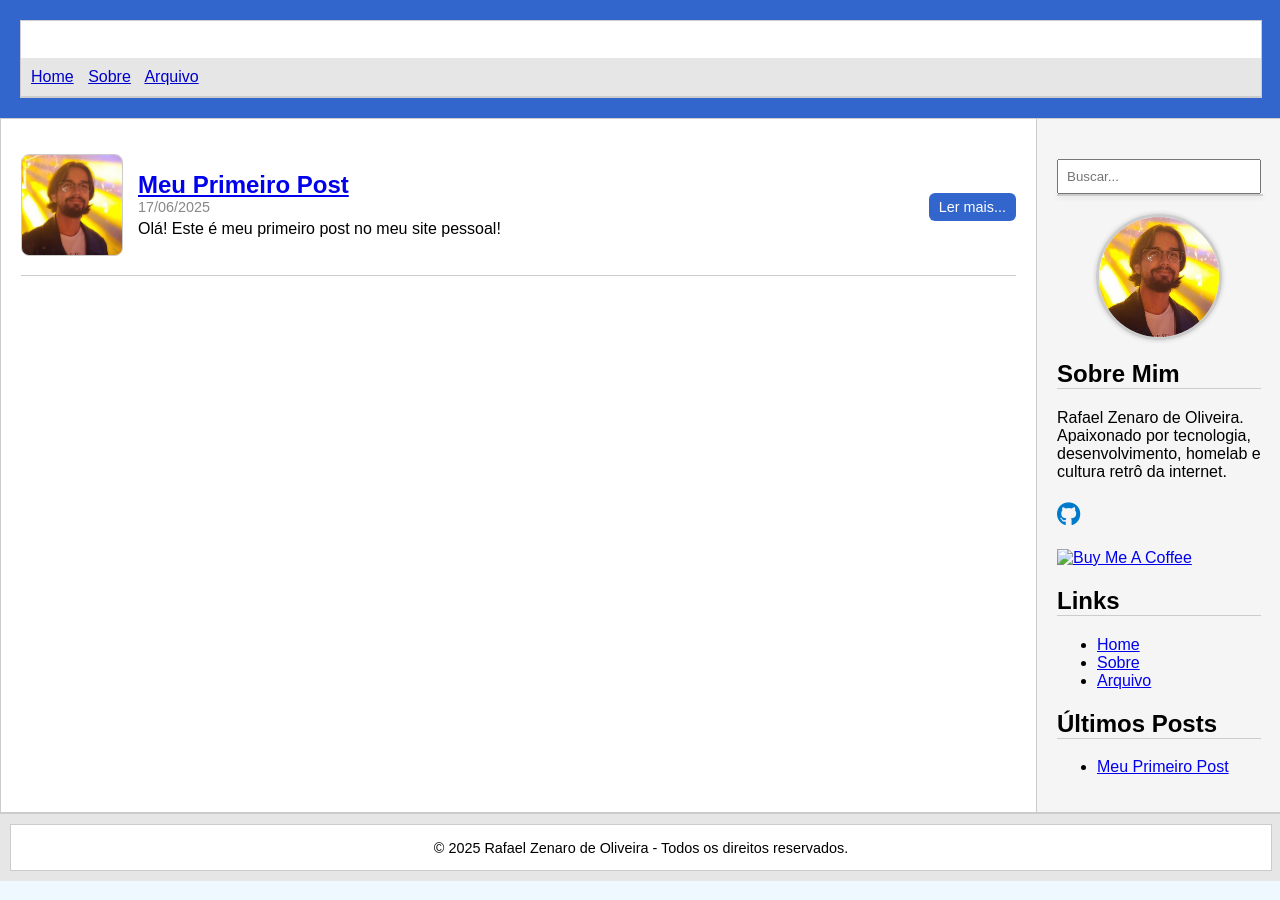
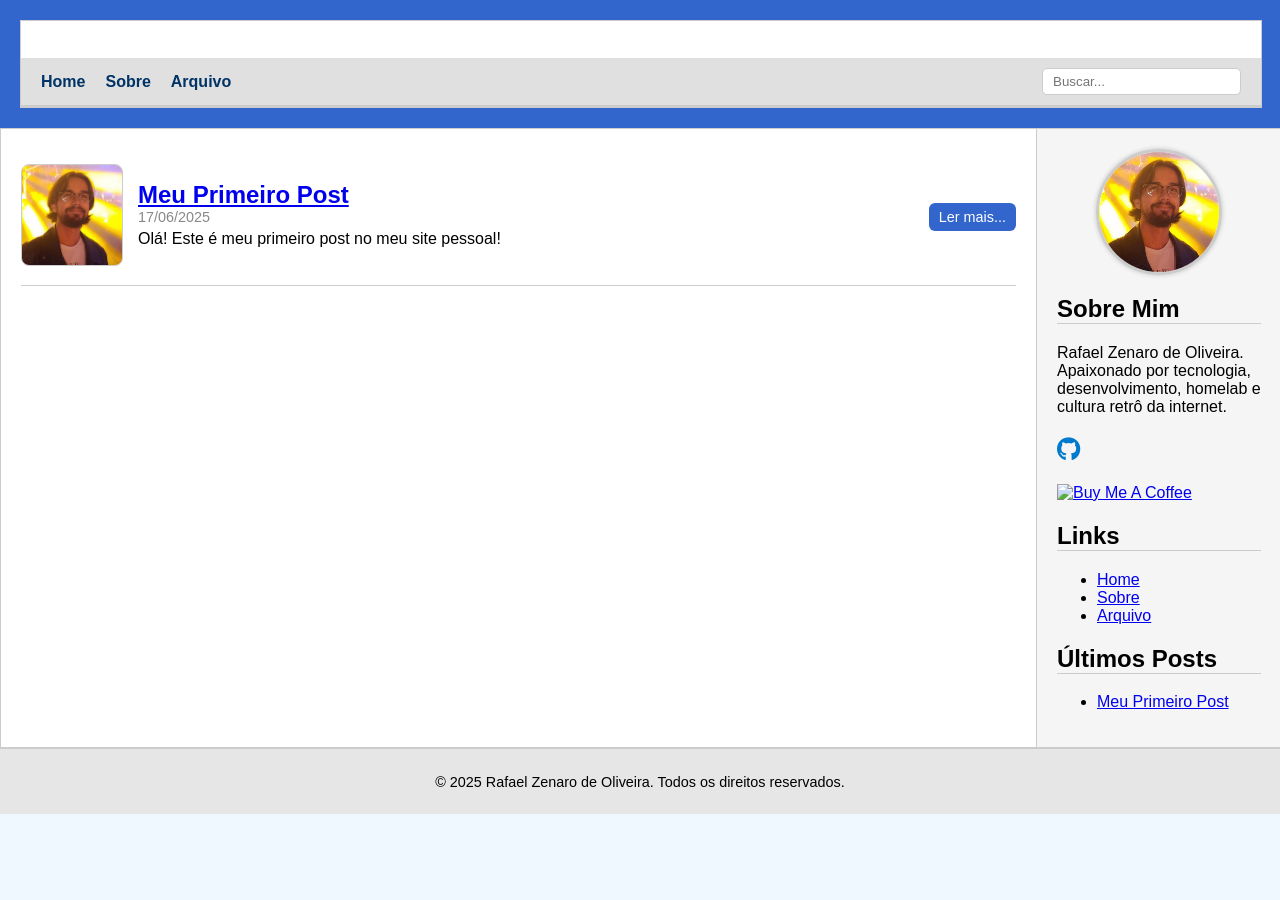
Before and after one commit to zenaror/zenaror.github.io, a Jekyll site: the page built from index.html, in a window 1280 px wide. Built offline with Jekyll 4.4.1, drawn with Linux system fonts in a browser that asks for light colours.

Commit message:
atualizacao

```diff
--- a/_config.yml
+++ b/_config.yml
@@ -1,7 +1,8 @@
 title: Blog do Rafael
-description: Meu blog pessoal com visual retrô anos 2000
+description: Meu blog pessoal
+author: Rafael Zenaro de Oliveira
 baseurl: ""
-url: "https://seuusuario.github.io"
+url: "https://zenaror.github.io"
 theme: minima
 markdown: kramdown
 plugins:
--- /dev/null
+++ b/_includes/footer.html
@@ -0,0 +1,3 @@
+<footer class="footer">
+  <p>&copy; {{ site.time | date: "%Y" }} {{ site.author }}. Todos os direitos reservados.</p>
+</footer>
--- /dev/null
+++ b/_includes/navbar.html
@@ -0,0 +1,30 @@
+<div class="navbar">
+  <!-- Busca no topo no mobile -->
+  <div class="navbar-search-mobile">
+    <form action="{{ '/search' | relative_url }}" method="get">
+      <input type="text" name="query" placeholder="Buscar...">
+    </form>
+  </div>
+
+  <!-- Navbar principal -->
+  <div class="navbar-left">
+    <!-- <div class="navbar-logo">
+      <a href="{{ '/' | relative_url }}">Meu Blog</a>
+    </div> -->
+    <div class="navbar-links">
+      <a href="{{ '/' | relative_url }}">Home</a>
+      <a href="{{ '/sobre' | relative_url }}">Sobre</a>
+      <a href="{{ '/arquivo' | relative_url }}">Arquivo</a>
+    </div>
+  </div>
+
+  <!-- Busca no desktop -->
+  <div class="navbar-right">
+    <form action="{{ '/search' | relative_url }}" method="get">
+      <input type="text" name="query" placeholder="Buscar...">
+    </form>
+  </div>
+
+  <!-- Botão hamburger -->
+  <div class="navbar-toggle" onclick="toggleMenu()">☰</div>
+</div>
--- a/_includes/sidebar.html
+++ b/_includes/sidebar.html
@@ -1,4 +1,4 @@
-<div class="search-box">
+<!-- <div class="search-box">
   <input
     type="text"
     id="search-input"
@@ -7,7 +7,7 @@
     spellcheck="false"
   />
   <ul id="search-results" class="search-results"></ul>
-</div>
+</div> -->
 <div class="avatar">
   <img src="assets/img/avatar/avatar.jpeg" alt="Foto de perfil">
 </div>
--- a/_layouts/default.html
+++ b/_layouts/default.html
@@ -14,11 +14,7 @@
   <header>
     <div class="container">
       <h1><a href="{{ '/' | relative_url }}">{{ site.title }}</a></h1>
-      <nav>
-        <a href="{{ '/' | relative_url }}">Home</a>
-        <a href="{{ '/sobre' | relative_url }}">Sobre</a>
-        <a href="{{ '/arquivo' | relative_url }}">Arquivo</a>
-      </nav>
+      {% include navbar.html %}
     </div>
   </header>
 
@@ -32,11 +28,14 @@
     </aside>
   </div>
 
-  <footer>
-    <div class="container">
-      <p>&copy; 2025 Rafael Zenaro de Oliveira - Todos os direitos reservados.</p>
-    </div>
-  </footer>
+  {% include footer.html %}
+<script>
+function toggleMenu() {
+  const navbar = document.querySelector('.navbar');
+  navbar.classList.toggle('active');
+}
+</script>
+
   <script src="/assets/js/search.js"></script>
 </body>
 </html>
--- a/assets/css/style.css
+++ b/assets/css/style.css
@@ -1,3 +1,4 @@
+/* Geral */
 body {
   font-family: Arial, sans-serif;
   background-color: #f0f8ff;
@@ -14,6 +15,16 @@ body {
   border: 1px solid #ccc;
 }
 
+.content {
+  display: flex;
+}
+
+.main {
+  flex: 1;
+  padding: 20px;
+}
+
+/* Header antigo (não mais usado na navbar, mas mantido se quiser usar) */
 header {
   background-color: #3366cc;
   color: white;
@@ -29,27 +40,7 @@ header h1 a {
   text-decoration: none;
 }
 
-nav {
-  background-color: #e6e6e6;
-  padding: 10px;
-  border-bottom: 1px solid #ccc;
-}
-
-nav a {
-  color: #0000cc;
-  text-decoration: underline;
-  margin-right: 10px;
-}
-
-.content {
-  display: flex;
-}
-
-.main {
-  flex: 1;
-  padding: 20px;
-}
-
+/* Sidebar */
 .sidebar {
   max-width: 204px;
   width: 100%;
@@ -98,7 +89,7 @@ nav a {
 }
 
 /* Footer */
-footer {
+footer, .footer {
   background-color: #e6e6e6;
   text-align: center;
   padding: 10px;
@@ -154,7 +145,7 @@ footer {
   background-color: #254d99;
 }
 
-/* Search */
+/* Search box (inline) */
 .search-box {
   margin: 20px 0;
   position: relative;
@@ -194,3 +185,137 @@ footer {
 .search-results li:hover {
   background-color: #f0f8ff;
 }
+
+/* Search Results Page */
+.search-container {
+  margin-top: 20px;
+}
+
+#search-results li {
+  margin-bottom: 10px;
+}
+
+#search-results li a {
+  color: #3366cc;
+  text-decoration: none;
+}
+
+#search-results li a:hover {
+  text-decoration: underline;
+}
+
+/* Navbar */
+.navbar {
+  background-color: #e0e0e0;
+  padding: 10px 20px;
+  border-bottom: 2px solid #ccc;
+  flex-wrap: wrap;
+  position: relative;
+  display: flex;
+  justify-content: space-between;
+  align-items: center;
+}
+
+/* Logo + Hamburger */
+.navbar-top {
+  display: flex;
+  align-items: center;
+  width: 100%;
+  justify-content: space-between;
+}
+
+.navbar-logo a {
+  font-weight: bold;
+  color: #003366;
+  text-decoration: none;
+  font-size: 18px;
+}
+
+/* Navbar Links */
+.navbar-links {
+  display: flex;
+  align-items: center;
+}
+
+.navbar-links a {
+  margin-right: 20px;
+  text-decoration: none;
+  color: #003366;
+  font-weight: bold;
+}
+
+.navbar-links a:last-child {
+  margin-right: 0;
+}
+
+.navbar-links a:hover {
+  text-decoration: underline;
+}
+
+/* Busca desktop */
+.navbar-right form {
+  display: flex;
+}
+
+.navbar-right input {
+  padding: 5px 10px;
+  border-radius: 5px;
+  border: 1px solid #ccc;
+}
+
+/* Busca no topo mobile */
+.navbar-search-mobile {
+  display: none;
+  width: 100%;
+  padding: 5px 0;
+}
+
+.navbar-search-mobile input {
+  width: 100%;
+  padding: 5px;
+  border-radius: 5px;
+  border: 1px solid #ccc;
+}
+
+/* Botão Hamburger */
+.navbar-toggle {
+  display: none;
+  font-size: 24px;
+  cursor: pointer;
+}
+
+/* ---------------- */
+/* RESPONSIVO */
+/* ---------------- */
+@media (max-width: 768px) {
+  .navbar {
+    flex-direction: column;
+    align-items: flex-start;
+  }
+
+  .navbar-right {
+    display: none;
+  }
+
+  .navbar-search-mobile {
+    display: block;
+  }
+
+  .navbar-links {
+    display: none;
+    flex-direction: column;
+    width: 100%;
+  }
+
+  .navbar-links a {
+    margin: 10px 0;
+  }
+
+  .navbar-toggle {
+    display: block;
+  }
+
+  .navbar.active .navbar-links {
+    display: flex;
+  }
+}
--- a/search.json
+++ b/search.json
@@ -2,14 +2,14 @@
 layout: none
 permalink: /search.json
 ---
-
 [
-  {% for post in site.posts %}
+{% for post in site.posts %}
   {
     "title": {{ post.title | jsonify }},
-    "url": "{{ post.url | relative_url }}",
-    "content": {{ post.content | strip_html | strip_newlines | jsonify }},
-    "tags": {{ post.tags | jsonify }}
+    "url": {{ post.url | absolute_url | jsonify }},
+    "date": "{{ post.date | date: "%d/%m/%Y" }}",
+    "tags": {{ post.tags | jsonify }},
+    "content": {{ post.content | strip_html | strip_newlines | jsonify }}
   }{% unless forloop.last %},{% endunless %}
-  {% endfor %}
+{% endfor %}
 ]
```
Also changed, not shown: search.html (+53 -3 lines).
